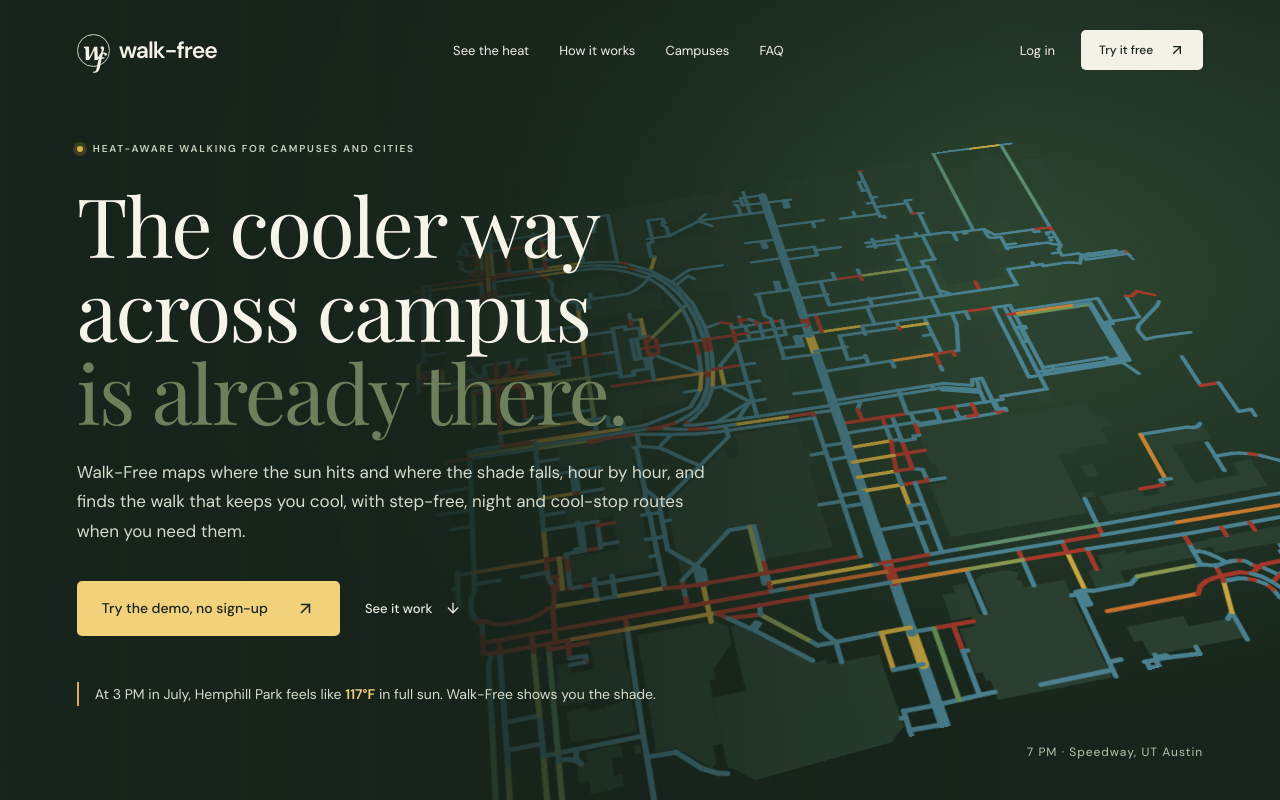
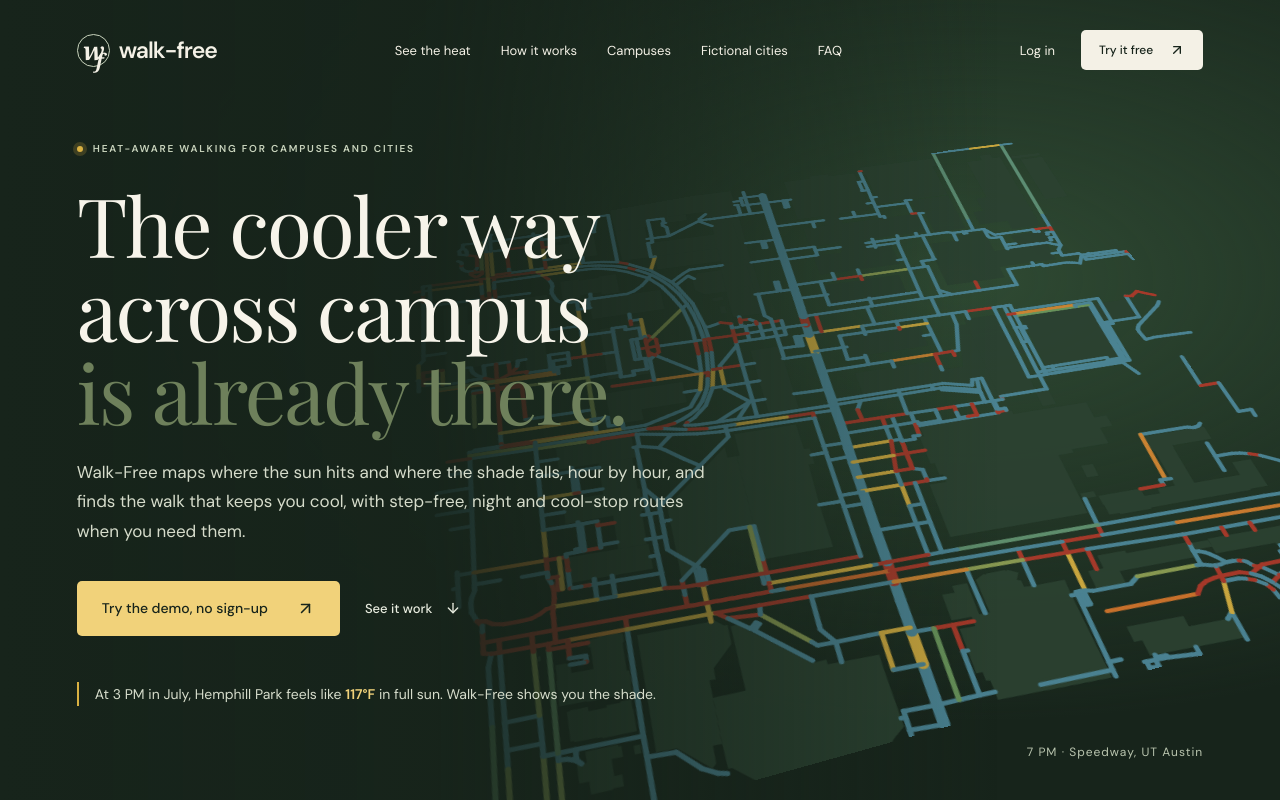
Before and after one commit to AyanBhardwaj1/Walk-Free, a React (Vite) app: page / in a window 1280 px wide. Shown: the top 800 px of the page. Built offline with nearby package versions, Linux system fonts and the light colour scheme; no server answers.

Commit message:
landing: Fictional cities in the header nav

```diff
--- a/src/components/LandingPage.tsx
+++ b/src/components/LandingPage.tsx
@@ -593,6 +593,7 @@ export default function LandingPage({
           <a href="#preview">See the heat</a>
           <a href="#how-it-works">How it works</a>
           <a href="#campuses">Campuses</a>
+          <a href="#fictional-cities">Fictional cities</a>
           <a href="#faq">FAQ</a>
         </nav>
         <div className="public-header-actions">
```
